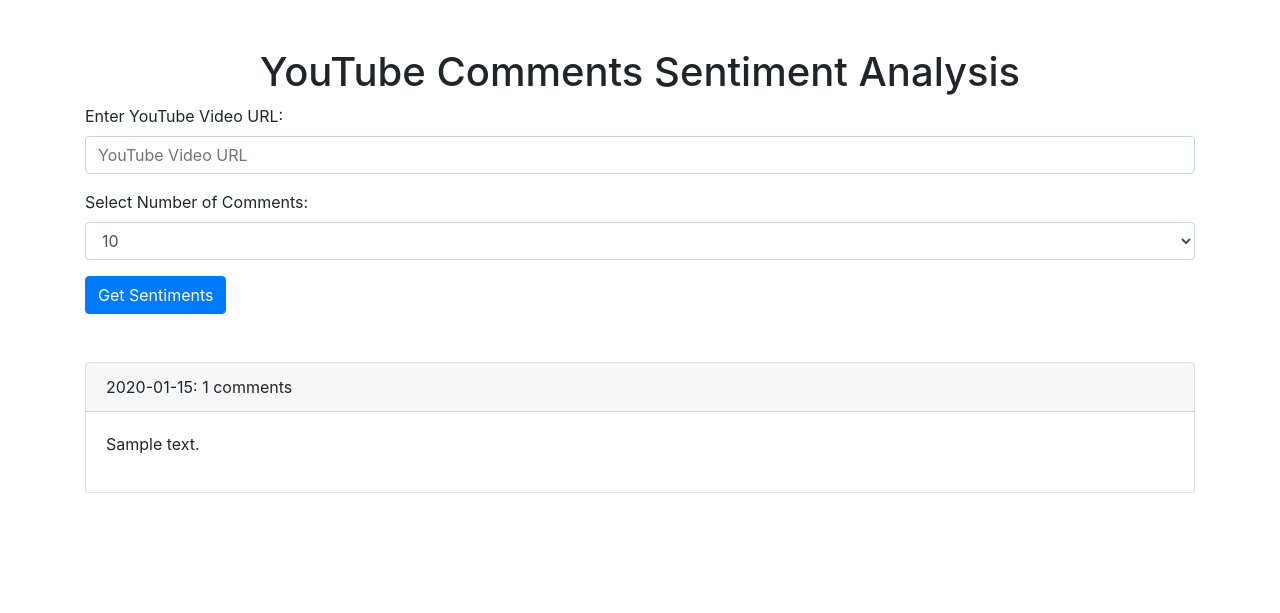
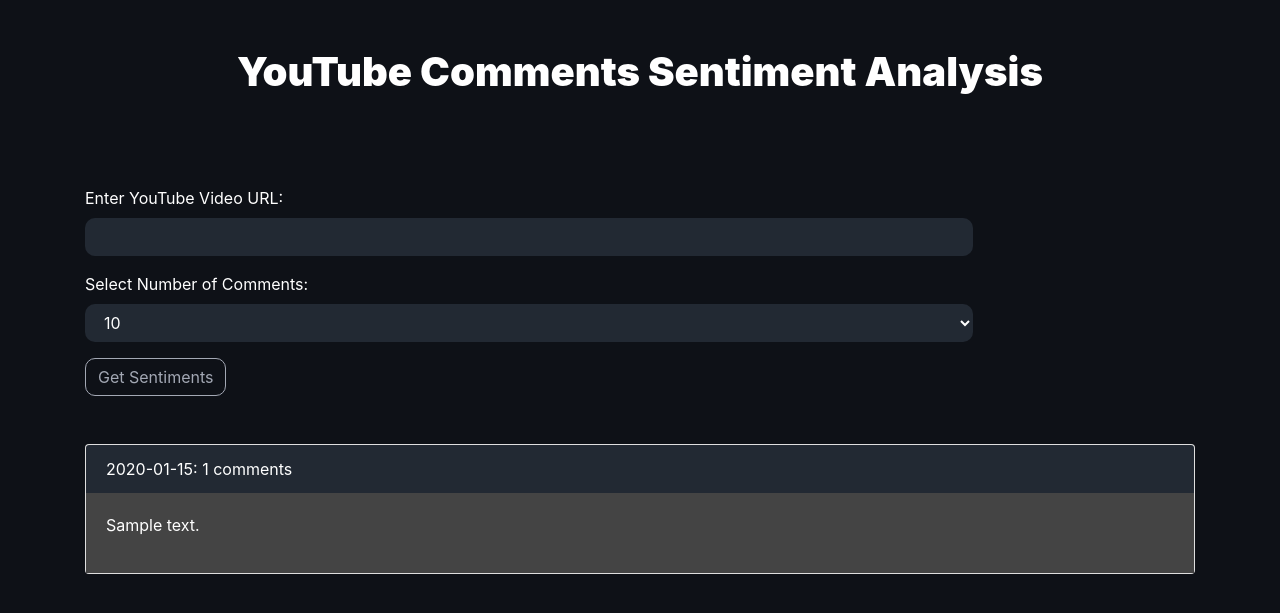
Before and after one commit to TarunSingh2002/Youtube-Comments-Sentiment-Analysis, a Flask app: template templates/index.html in a window 1280 px wide. Shown: the top 613 px of the page. Run offline with Flask 3, Linux system fonts and the light colour scheme; the template is opened without the code that fills it: most values are stand-ins (such as "Sample title", 1, 10 or a date in 2020); parts of the project's set-up code (start-up, migrations or seed data) failed here and were passed over; some libraries are stand-ins or nearby versions.

Commit message:
4.2 design update

```diff
--- a/app.py
+++ b/app.py
@@ -121,9 +121,29 @@
             print(f"Translation error for comment at index {index}: {e}")
             other_language_comments.append('This is a neutral text')
 
-    # Step 2: Sort comments by word length
-    other_language_comments.sort(key=lambda x: len(x.split()), reverse=True)
-    hindi_comments.sort(key=lambda x: len(x.split()), reverse=True)
+    # Step 2: Categorize by word count ranges
+    def categorize_by_length(comments):
+        priority_1 = []  # 20-30 words
+        priority_2 = []  # 30-40 words
+        priority_3 = []  # 0-20 words
+        priority_4 = []  # Rest
+
+        for comment in comments:
+            word_count = len(comment.split())
+            if 20 <= word_count <= 30:
+                priority_1.append(comment)
+            elif 30 < word_count <= 40:
+                priority_2.append(comment)
+            elif word_count < 20:
+                priority_3.append(comment)
+            else:
+                priority_4.append(comment)
+
+        # Concatenate all priority lists into one, respecting the order
+        return priority_1 + priority_2 + priority_3 + priority_4
+
+    other_language_comments = categorize_by_length(other_language_comments)
+    hindi_comments = categorize_by_length(hindi_comments)
 
     # Step 3: Collect the required number of comments
     while len(translated_comments) < required_count and other_language_comments:
--- a/templates/index.html
+++ b/templates/index.html
@@ -7,7 +7,62 @@
     <link rel="icon" href="https://yt-comment-section-sentiment-analysis.s3.amazonaws.com/favicon.ico">
     <!-- Bootstrap CSS -->
     <link href="https://stackpath.bootstrapcdn.com/bootstrap/4.5.2/css/bootstrap.min.css" rel="stylesheet">
+    <style>
+        body {
+            background-color: #0E1117;
+            color: #ffffff;
+        }
+
+        h1 {
+            font-weight: 900; /* Extra bold */
+            margin-bottom: 90px; /* Margin bottom for space between heading and form */
+        }
+
+        .form-control {
+            background-color: #222933; /* Darker background for inputs */
+            color: #ffffff; /* Form text color */
+            border: none; /* Remove default border */
+            border-radius: 10px; /* Rounded corners */
+            width: 80%; /* Reduce width */
+            padding: 5px 15px; /* Adjust padding */
+            transition: border 0.3s;
+        }
+
+        .form-control:focus {
+            outline: none; /* Remove blue outline */
+            border: 2px solid #f63366; /* Pink stroke on focus */
+        }
+
+        .btn-primary {
+            background-color: transparent;
+            border: 1px solid #a3a8b4; /* Default stroke color */
+            border-radius: 10px; /* More rounded corners */
+            color: #a3a8b4;
+            transition: all 0.3s ease;
+        }
+
+        .btn-primary:hover {
+            border-color: #f63366; /* Stroke color on hover */
+            color: #f63366; /* Text color on hover */
+        }
+
+        .card-header {
+            background-color: #222933; /* Darker background for card headers */
+            border-bottom: none; /* Remove default border */
+            color: #ffffff;
+        }
+
+        .card-body {
+            background-color: #444; /* Slightly different shade for card body */
+            color: #ffffff;
+        }
+
+        label {
+            color: #ffffff;
+        }
+    </style>
 </head>
+
 <body>
     <div class="container mt-5">
         <h1 class="text-center">YouTube Comments Sentiment Analysis</h1>
@@ -15,7 +70,7 @@
         <form method="post">
             <div class="form-group">
                 <label for="video_url">Enter YouTube Video URL:</label>
-                <input type="text" id="video_url" name="video_url" class="form-control" placeholder="YouTube Video URL" required>
+                <input type="text" id="video_url" name="video_url" class="form-control" required>
             </div>
             <div class="form-group">
                 <label for="comment_count">Select Number of Comments:</label>
```
